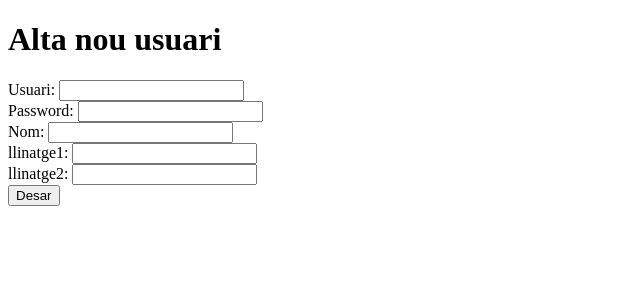
After one commit to gmateu/intro, a PHP site: page /php/newuser_.php in a window 1280 px wide. The commit adds this page. Shown: the top 300 px of the page, without its empty margins (0-640 px from the left). Run offline with PHP 8.4, Linux system fonts and the light colour scheme.

Commit message:
insert amb un unic php

```diff
--- a/php/newuser.php
+++ b/php/newuser.php
@@ -18,7 +18,7 @@
         $llinatge1=$_POST['llinatge1'];
         $llinatge2=$_POST['llinatge2'];
 
-        $dbc = mysqli_connect('172.30.10.193', 'guillem', 'guillem', 'sirius_db')
+        $dbc = mysqli_connect('172.30.10.172', 'guillem', 'guillem', 'sirius_db')
         or die('Error connecting to MySQL server.');
         $query = "insert into users (usuari,password,nom,llinatge1,llinatge2)
                     values ('$usuari','$password','$nom','$llinatge1','$llinatge2');";
--- /dev/null
+++ b/php/newuser_.php
@@ -0,0 +1,65 @@
+<!DOCTYPE html PUBLIC "-//W3C//DTD XHTML 1.0 Strict//EN"
+	"http://www.w3.org/TR/xhtml1/DTD/xhtml1-strict.dtd">
+<html xmlns="http://www.w3.org/1999/xhtml" xml:lang="en" lang="en">
+
+<head>
+	<title>Nou usuari</title>
+	<meta http-equiv="content-type" content="text/html;charset=utf-8" />
+	<meta name="generator" content="Geany 1.23.1" />
+</head>
+
+<body>
+
+    <?php
+        if (isset($_POST['submit'])) {
+        $usuari = $_POST['usuari'];
+        $password = $_POST['password'];
+        $nom = $_POST['nom'];
+        $llinatge1 = $_POST['llinatge1'];
+        $llinatge2 = $_POST['llinatge2'];
+        echo "nom: $nom llinatge1: $llinatge1<br>";
+        $output_form = false;
+
+        if (empty($usuari) || empty($password)||empty($nom)||empty($llinatge1)||empty($llinatge2)){
+            ?>
+            <h2>Informació incompleta</h2>
+
+            <?php
+        }else{
+            $output_form=true;
+            }
+
+        if ($output_form){
+            $dbc = mysqli_connect('172.30.10.172', 'guillem', 'guillem', 'sirius_db')
+        or die('Error connecting to MySQL server.');
+        $query = "insert into users (usuari,password,nom,llinatge1,llinatge2)
+                    values ('$usuari','$password','$nom','$llinatge1','$llinatge2');";
+        echo "___".$query."<br/>";
+        $result = mysqli_query($dbc, $query)
+        or die('Error querying database.');
+        mysqli_close($dbc);
+
+            }
+    }
+
+    ?>
+
+
+	<h1>Alta nou usuari</h1>
+    <form method="post" action="newuser_.php">
+        <label for="usuari">Usuari:</label>
+        <input type="text" id="usuari" name="usuari" /><br />
+        <label for="password">Password:</label>
+        <input type="password" id="password" name="password" /><br />
+        <label for="nom">Nom:</label>
+        <input type="text" id="nom" name="nom" /><br />
+        <label for="llinatge1">llinatge1:</label>
+        <input type="text" id="llinatge1" name="llinatge1" /><br />
+        <label for="llinatge2">llinatge2:</label>
+        <input type="text" id="llinatge2" name="llinatge2" /><br />
+
+        <input type="submit" value="Desar" name="submit" />
+    </form>
+</body>
+
+</html>
```
